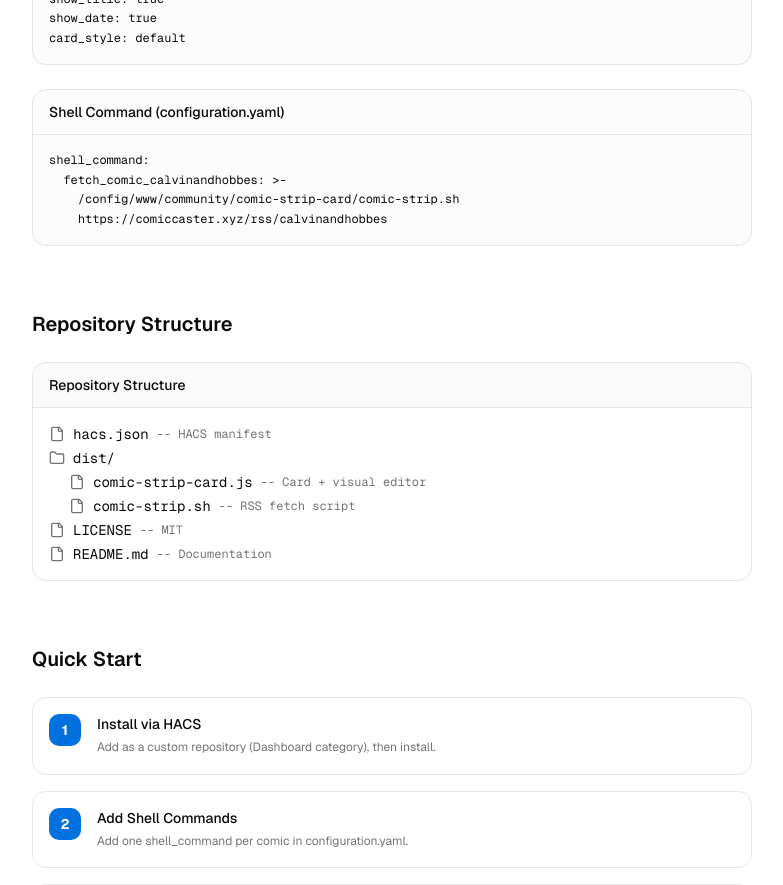
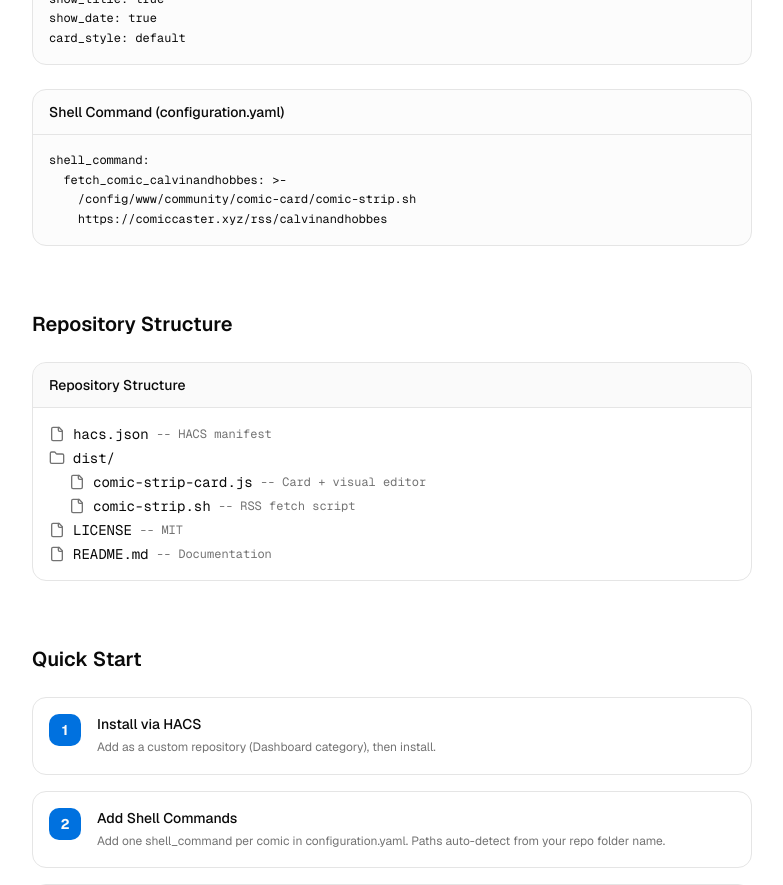
Before and after one commit to dummkauf/ha-comic-card, a Next.js app: page / in a window 1280 px wide. Shown: the part 2540-3425 px from the top of the page, without its empty margins (248-1031 px from the left). Built offline with nearby package versions, Linux system fonts and the light colour scheme.

Commit message:
Fixing path issues

```diff
--- a/app/page.tsx
+++ b/app/page.tsx
@@ -161,7 +161,7 @@ export default function Page() {
               {
                 step: "2",
                 title: "Add Shell Commands",
-                desc: "Add one shell_command per comic in configuration.yaml.",
+                desc: "Add one shell_command per comic in configuration.yaml. Paths auto-detect from your repo folder name.",
               },
               {
                 step: "3",
--- a/components/editor-mockup.tsx
+++ b/components/editor-mockup.tsx
@@ -151,7 +151,7 @@ card_style: ${cardStyle}`}
         <pre className="p-4 text-xs font-mono text-foreground overflow-x-auto leading-relaxed">
           {`shell_command:
   fetch_comic_${slug}: >-
-    /config/www/community/comic-strip-card/comic-strip.sh
+    /config/www/community/comic-card/comic-strip.sh
     ${rssUrl || "https://comiccaster.xyz/rss/calvinandhobbes"}`}
         </pre>
       </div>
```
Also changed, not shown: 3 other files (tests, documents, lock files or other folders).
